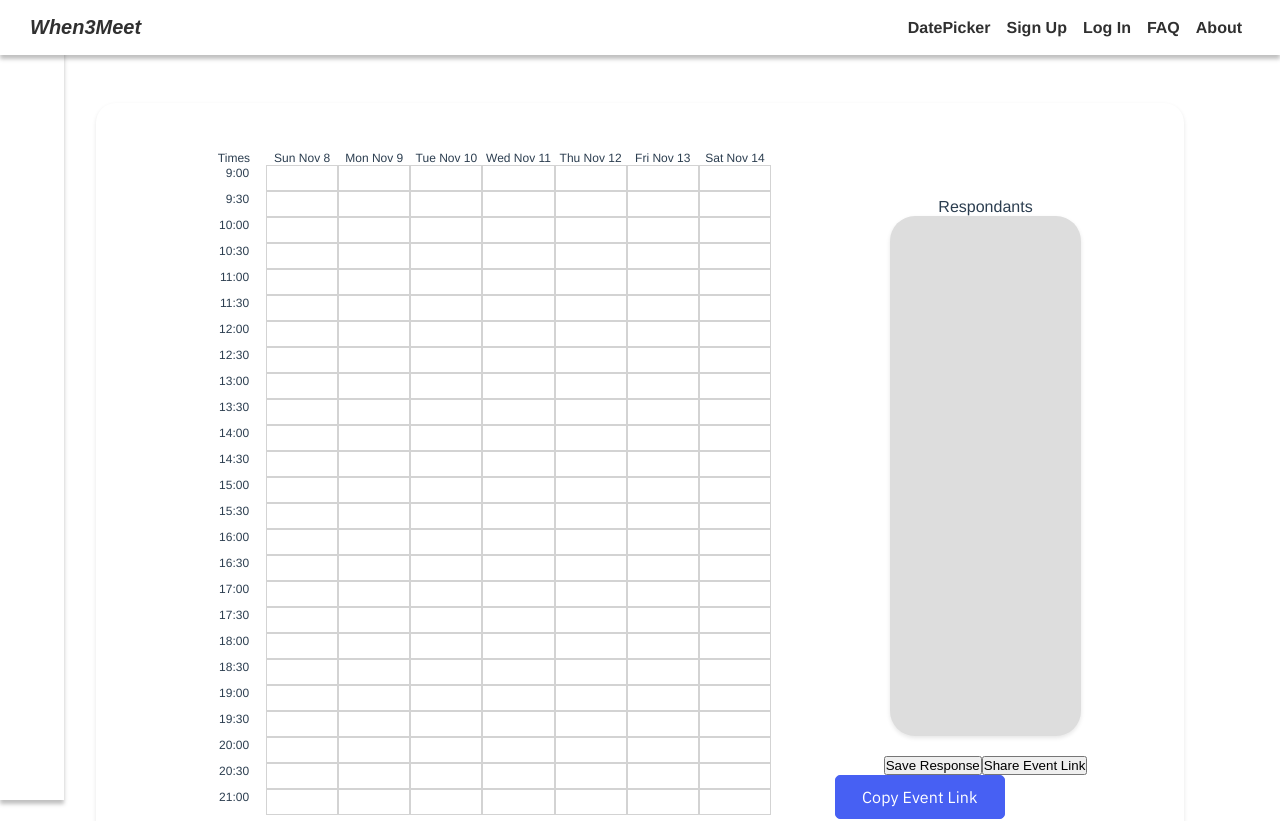
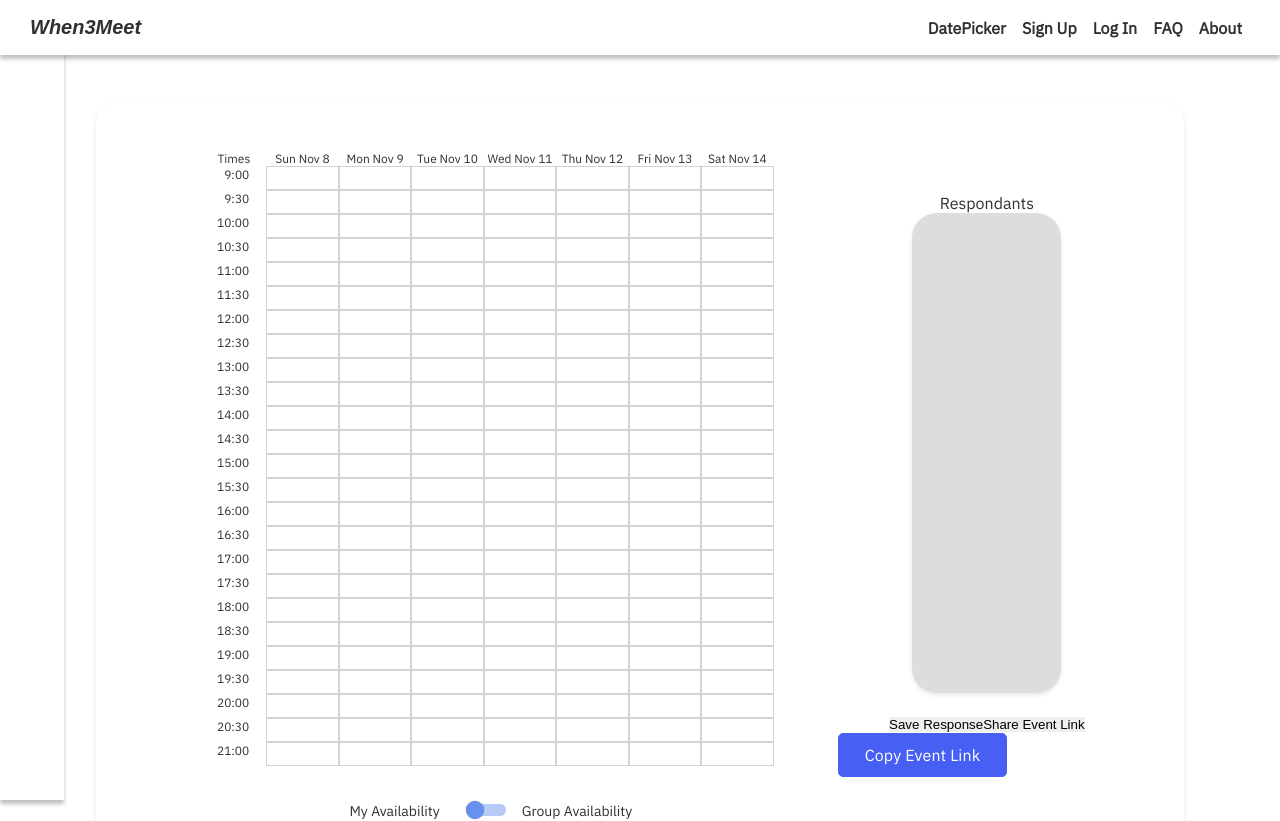
Before and after one commit to ubclaunchpad/HappyHour, a Vue app in the folder frontend/: page / in a window 1280 px wide. Shown: the top 821 px of the page. Built offline with nearby package versions, Linux system fonts and the light colour scheme.

Commit message:
import font and reset css

```diff
--- a/frontend/src/App.vue
+++ b/frontend/src/App.vue
@@ -19,15 +19,20 @@
 </script>
 
 <style>
+@import url("https://fonts.googleapis.com/css2?family=IBM+Plex+Sans&display=swap");
 #app {
-  font-family: Avenir, Helvetica, Arial, sans-serif;
+  font-family: "IBM Plex Sans", sans-serif;
   -webkit-font-smoothing: antialiased;
   -moz-osx-font-smoothing: grayscale;
   text-align: center;
-  color: #2c3e50;
+  color: rgb(48, 48, 48);
 }
+
+/* Reset CSS */
 * {
   margin: 0;
   padding: 0;
+  border: 0;
+  box-sizing: border-box;
 }
 </style>
```
